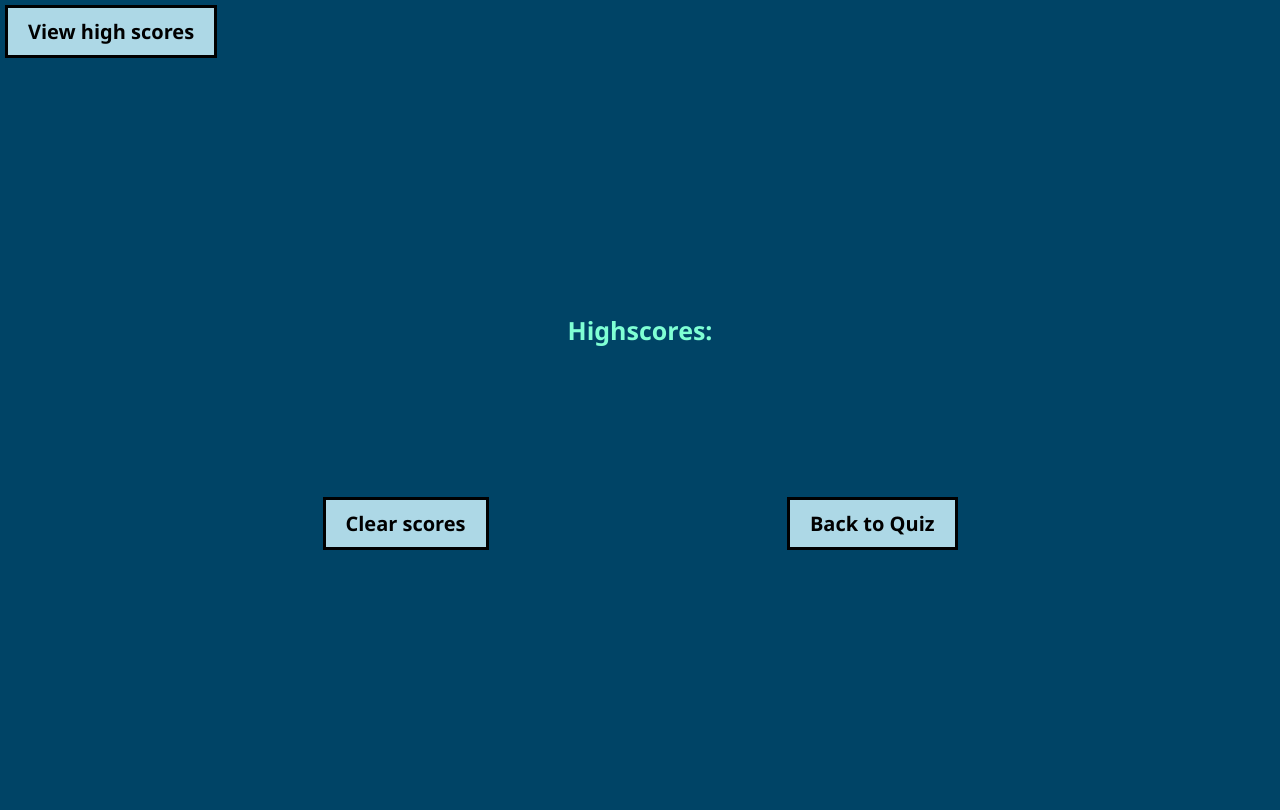
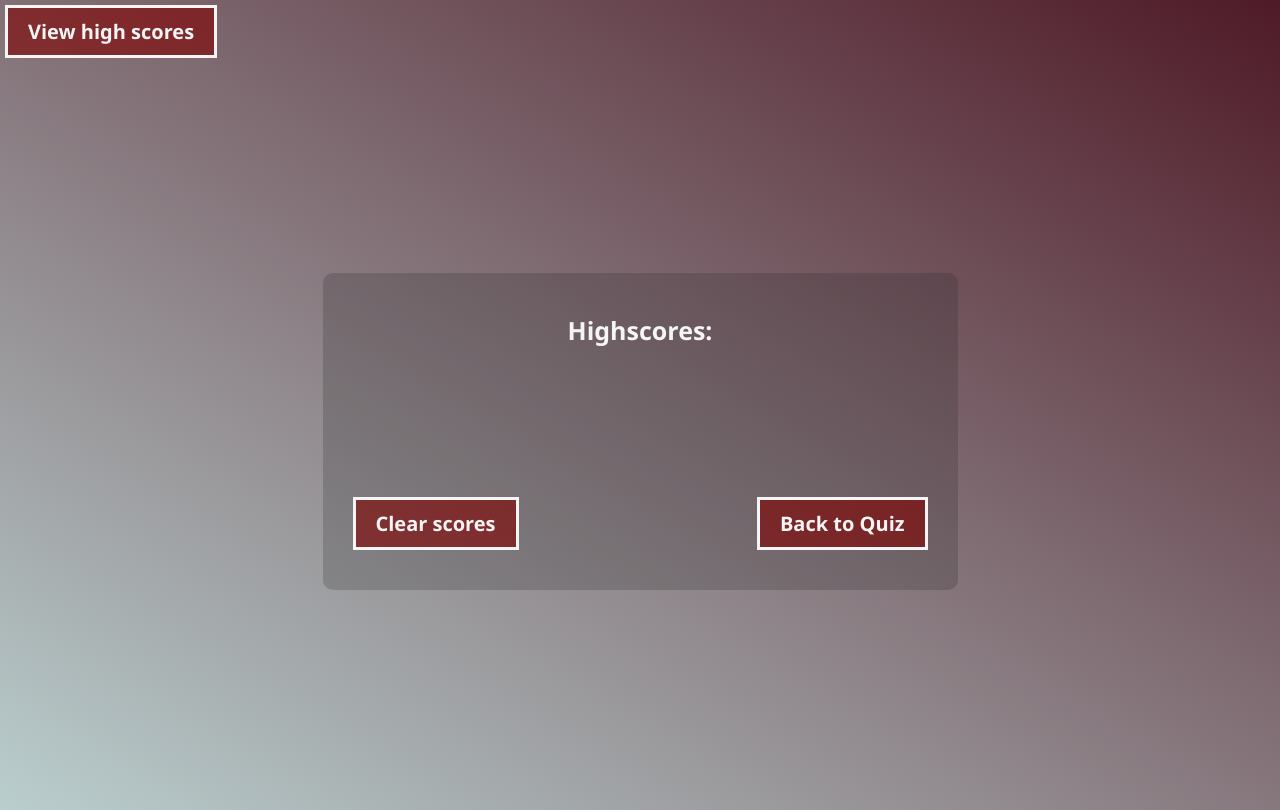
Before and after one commit to quinn9111/project-quiz, a plain HTML site: page index.html in a window 1280 px wide. Both pictures are taken after a click on the button "View high scores". Drawn offline with Linux system fonts and the light colour scheme.

Commit message:
updated styling

```diff
--- a/assets/css/style.css
+++ b/assets/css/style.css
@@ -1,8 +1,15 @@
 * {
+    overflow-y: hidden;
     margin: 0;
     box-sizing: 0;
     padding: 0;
     font-family: 'Segoe UI', Tahoma, Geneva, Verdana, sans-serif;
+}
+main {
+    padding: 40px 30px;
+    border-radius: 10px;
+    background-color: rgba(34, 34, 34, 0.212);
+    border: none;
 }
 
 :root {
@@ -12,6 +19,7 @@
 }
 
 .quiz-container {
+    background: linear-gradient(30deg, #f1f7ecc5, rgba(128, 0, 0, 0.616) );
     --hue: var(--hue-neutral);
     background-color: hsl(var(--hue), 100%, 20%);
     padding: 5px;
@@ -31,6 +39,7 @@
 }
 
 .top {
+    overflow-y: visible;
     font-size: 20px;
 }
 
@@ -73,11 +82,15 @@ h1 h2 {
 }
 
 button {
+    color: whitesmoke;
     font-weight: bold;
-    border: solid black;
-    background: lightblue;
+    border: solid whitesmoke;
+    background: rgba(128, 0, 0, 0.61);
     padding: 10px 20px;
     font-size: 20px;
+}
+.highscores-btn {
+
 }
 
 button:hover {
@@ -154,6 +167,10 @@ label {
     outline: none;
 }
 
+.question-screen {
+    padding: 50px;
+}
+
 .question {
     color: white;
     text-align: center;
@@ -162,11 +179,11 @@ label {
 
 h2 {
     font-size: 25px;
-    color: aquamarine;
+    color: whitesmoke;
 }
 
 #score {
-    color: aquamarine;
+    color: whitesmoke;
     font-size: 15px;
     padding-bottom: 100px;
 }
@@ -176,7 +193,7 @@ h2 {
 }
 
 .Name {
-    color: aquamarine;
+    color: whitesmoke;
 }
 
 label {
@@ -184,7 +201,8 @@ label {
 }
 
 #timer {
-    color: aquamarine;
+    font-family: fantasy;
+    color: whitesmoke;
     font-size: 30px;
     padding-right: 30px;
 }
```
